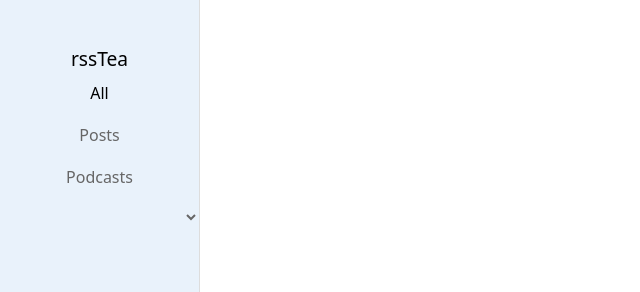
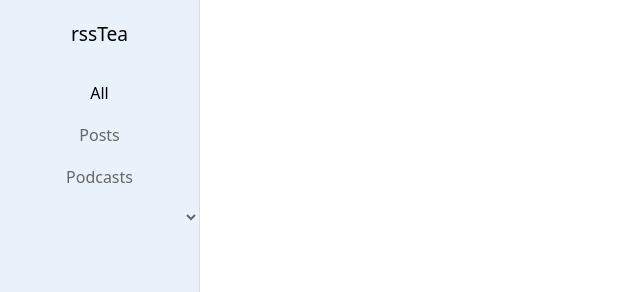
Before and after one commit to avadhesh18/rssTea, a plain HTML site: page base.html in a window 1280 px wide. Shown: the top 292 px of the page, without its empty margins (0-640 px from the left). Drawn offline with Linux system fonts and the light colour scheme.

Commit message:
Update base.html

```diff
--- a/base.html
+++ b/base.html
@@ -13,7 +13,7 @@
 </head>
 <body>
 <div id="header">rssTea</div>
-<div id="filter"><span id="filters"><div class="pclogo">rssTea</div>
+<div id="filter"><div class="pclogo">rssTea</div><span id="filters">
 <span class="tab active">All</span>
 <span class="tab">Posts</span>
 <span class="tab">Podcasts</span>
```
